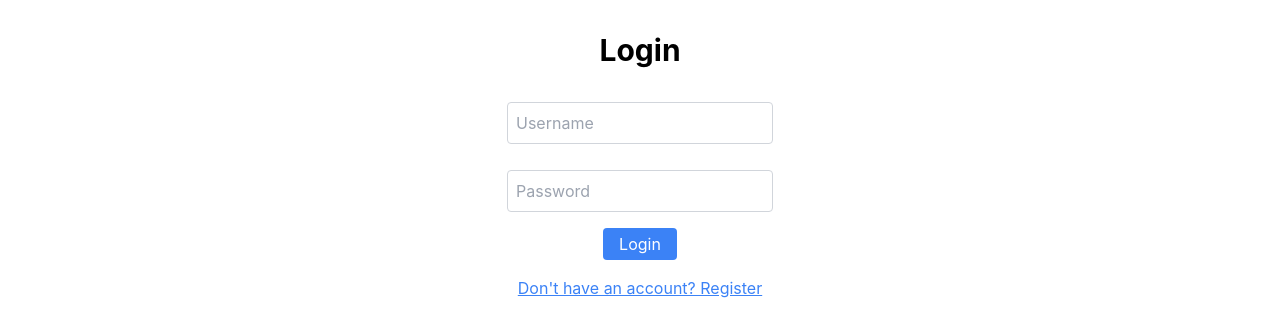
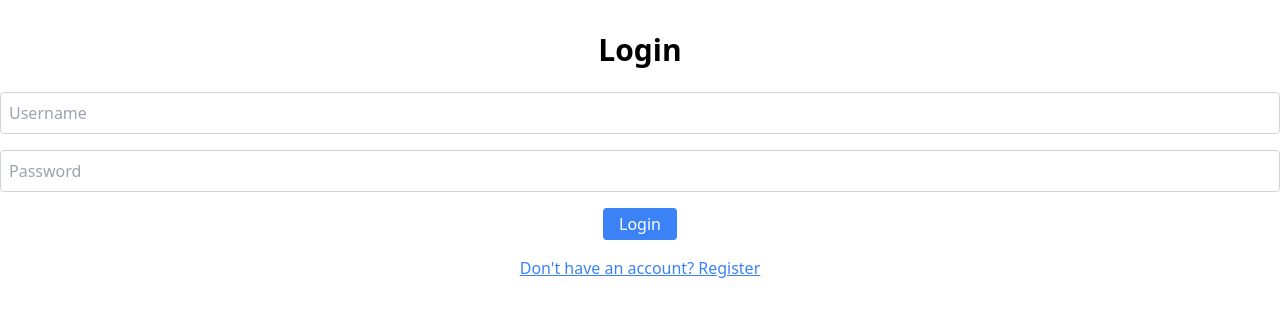
Before and after one commit to OscarArnedo/LS2-protube-grup9, a React (Vite) app in the folder frontend/: page /login in a window 1280 px wide. Shown: the top 336 px of the page. Built offline with nearby package versions, Linux system fonts and the light colour scheme; no server answers.

Commit message:
Delete unused files

```diff
--- a/frontend/src/App.tsx
+++ b/frontend/src/App.tsx
@@ -2,7 +2,6 @@ import './App.css';
 import { useState, useEffect } from 'react';
 import { useLocation, useNavigate } from 'react-router-dom';
 import {login, register} from './services/userService';
-import './index.css';
 import { ToastContainer, toast } from 'react-toastify';
 import 'react-toastify/dist/ReactToastify.css';
 import { fetchVideos } from './services/videoService';
--- a/frontend/src/hooks/useNewUserForm.tsx
+++ /dev/null
@@ -1,45 +0,0 @@
-import { useReducer } from "react"
-import { RegisterDTO as User } from "../types/userInterfaces"
-
-interface FormState {
-    inputValues: User
-}
-
-type FormReducerAction ={
-    type: 'change_value' ,
-    payload: {
-        inputName: string,
-        inputValue: string
-    }
-} | {
-    type: 'clear'
-}
-
-const INITIAL_STATE = {
-    name: '',
-    email: '',
-    password: ''
-}
-
-const formReducer = (state:FormState["inputValues"], action:
-    FormReducerAction) => {
-    switch(action.type){
-        case "change_value":
-           const {inputName, inputValue} = action.payload
-            return {
-            ...state,
-            [inputName]: inputValue
-            }
-        case "clear":
-            return INITIAL_STATE
-        default:
-            return state
-    }
-}
-
-const useNewUserForm = () => {
-    return useReducer(formReducer, INITIAL_STATE)
-
-}
-
-export default useNewUserForm
--- a/frontend/src/index.css
+++ /dev/null
@@ -1,56 +0,0 @@
-body{
-    margin:0;
-    font-family: -apple-system, BlinkMacSystemFont, 'Segoe UI', 'Roboto',
-    'Oxygen', 'Ubuntu', 'Cantarell', 'Open Sans', 'Helvetica Neue', sans-serif;
-    -webkit-font-smoothing: antialiased;
-    -moz-osx-font-smoothing: grayscale;
-    display: grid;
-    place-content: center;
-}
-textarea{
-    font-family: inherit;
-    margin-bottom: 8px;
-    padding-left: 5px;
-}
-
-ul,h1{
-    margin: 0;
-    padding: 0;
-}
-
-ul li{
-    border-radius: 4px;
-    border: 1px solid #ccc;
-    list-style: none;
-    margin-bottom: 16px;
-    max-width: 320px;
-    padding: 8px 32px;
-}
-form{
-    display:flex;
-    flex-direction: column;
-}
-
-form input{
-    margin: 10px 0;
-    padding: 10px;
-    border: 1px solid #ccc;
-    border-radius: 5px;
-}
-
-.input-field {
-    padding: 8px;
-    font-size: 16px;
-    margin-bottom: 16px;
-}
-
-.button-group {
-    display: flex;
-    gap: 12px;
-}
-
-.button {
-    padding: 8px 16px;
-    font-size: 16px;
-    cursor: pointer;
-}
--- a/frontend/src/index.tsx
+++ /dev/null
@@ -1,15 +0,0 @@
-import React from 'react';
-import  ReactDOM  from 'react-dom/client';
-import './index.css';
-import App from './App';
-//import reportWebVitals from './reportWebVitals';
-
-const root =ReactDOM.createRoot(document.getElementById('root') as HTMLElement);
-
-root.render(
-    <React.StrictMode>
-        <App />
-    </React.StrictMode>
-);
-
-//reportWebVitals();
--- a/frontend/src/pages/VideoPage.tsx
+++ b/frontend/src/pages/VideoPage.tsx
@@ -47,9 +47,6 @@ const VideoPage: React.FC = () => {
             <div className="w-full max-w-4xl">
                 <h1 className="text-2xl font-bold mb-2">{video.title}</h1>
                 <h2 className="text-lg text-gray-600 mb-4">{video.owner.name}</h2>
-                <div className="bg-white p-4 rounded-lg shadow-lg">
-                    <p className="text-gray-800">{video.description}</p>
-                </div>
             </div>
         </div>
     );
```
